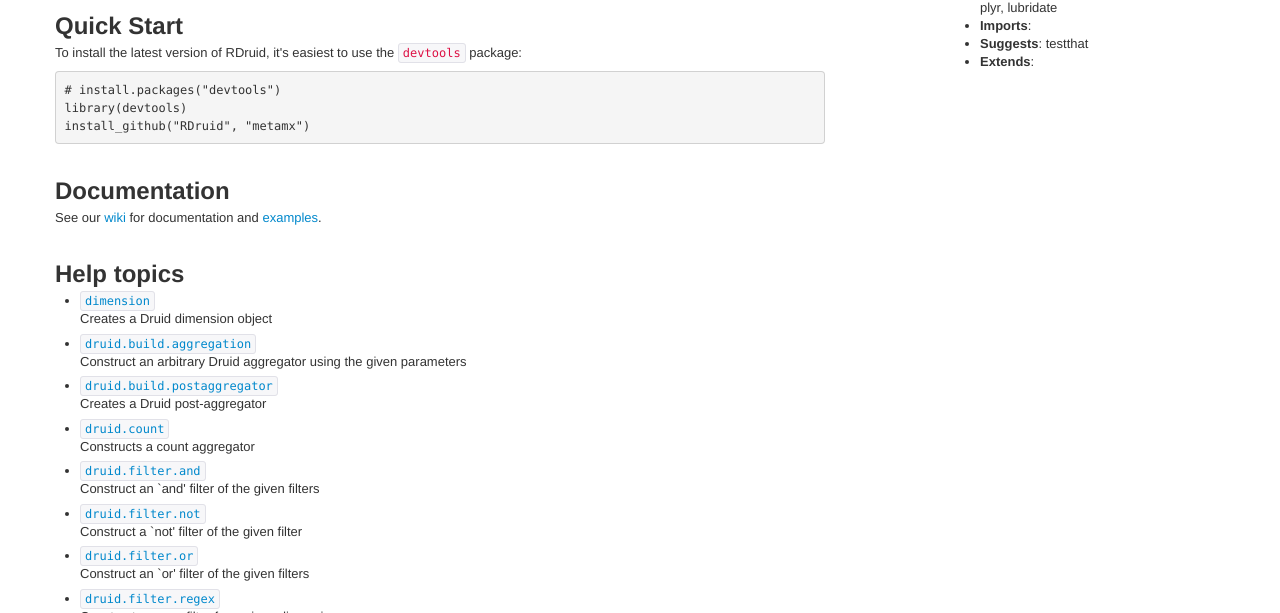
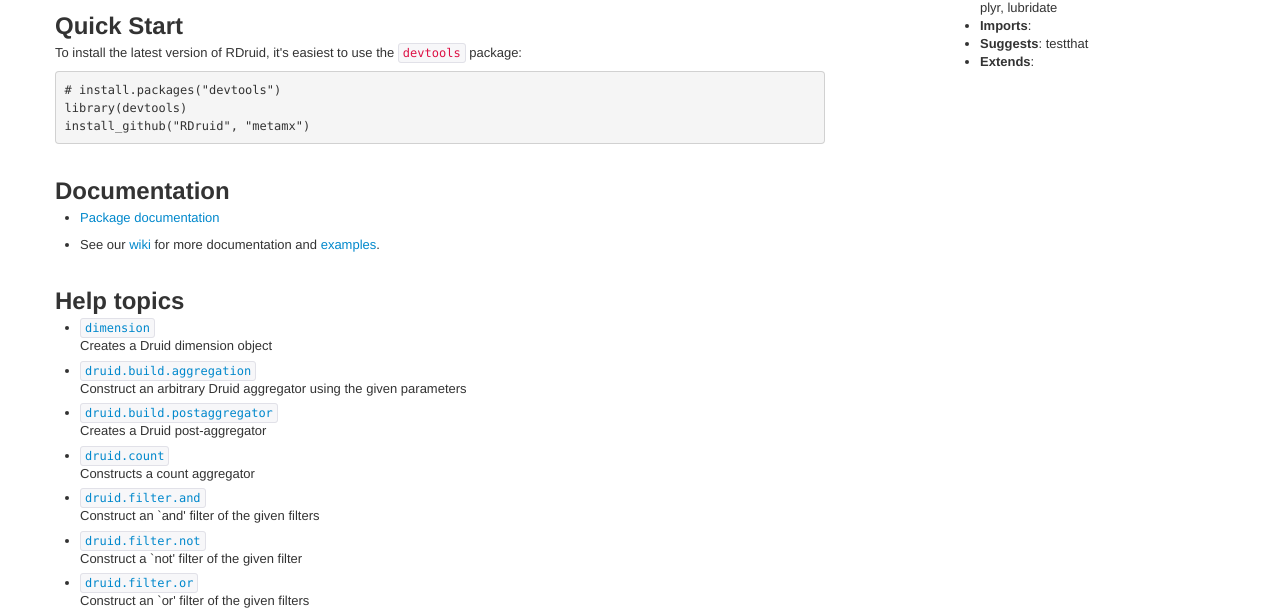
Before and after one commit to druid-io/RDruid, a plain HTML site: page index.html in a window 1280 px wide. Shown: the part 133-746 px from the top of the page. Drawn offline with Linux system fonts and the light colour scheme.

Commit message:
updated docs

```diff
--- a/index.html
+++ b/index.html
@@ -52,7 +52,10 @@ install_github(&quot;RDruid&quot;, &quot;metamx&quot;)
 
 <h2>Documentation</h2>
 
-<p>See our <a href="https://github.com/metamx/RDruid/wiki">wiki</a> for documentation and <a href="https://github.com/metamx/RDruid/wiki/Examples">examples</a>.</p>
+<ul>
+<li><p><a href="http://metamx.github.io/RDruid">Package documentation</a></p></li>
+<li><p>See our <a href="https://github.com/metamx/RDruid/wiki">wiki</a> for more documentation and <a href="https://github.com/metamx/RDruid/wiki/Examples">examples</a>.</p></li>
+</ul>
 
 
     <h2>Help topics</h2>
```
